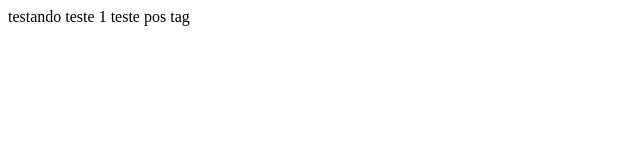
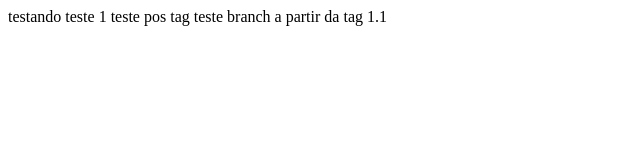
Before and after one commit to dcamppos83/curso_git_gitflow, a plain HTML site: page index.html in a window 1280 px wide. Shown: the whole page, without its empty margins (0-640 px from the left). Drawn offline with Linux system fonts and the light colour scheme.

Commit message:
commit branch a partir tag 1.1

```diff
--- a/index.html
+++ b/index.html
@@ -9,5 +9,6 @@
     testando
     teste 1
     teste pos tag
+    teste branch a partir da tag 1.1
 </body>
 </html>
```
